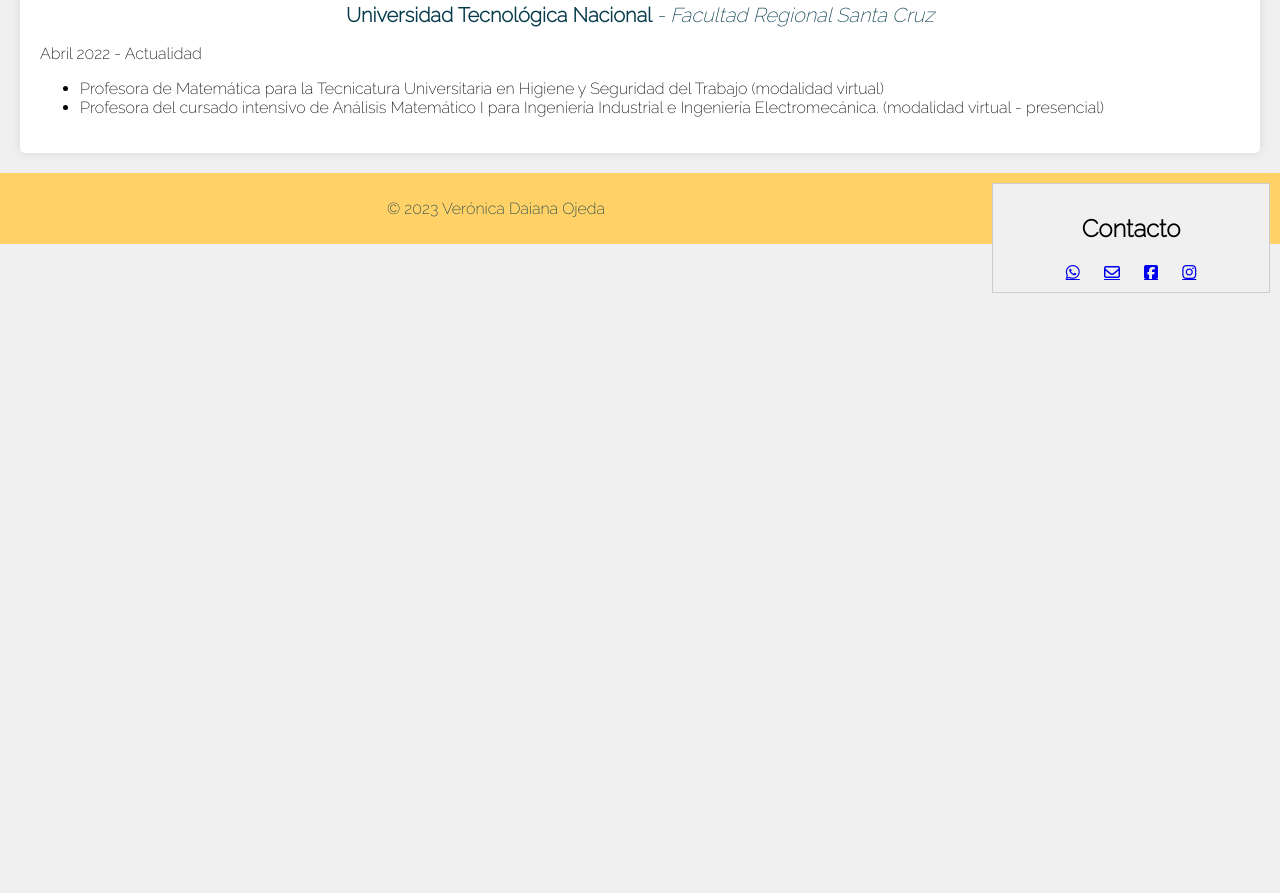
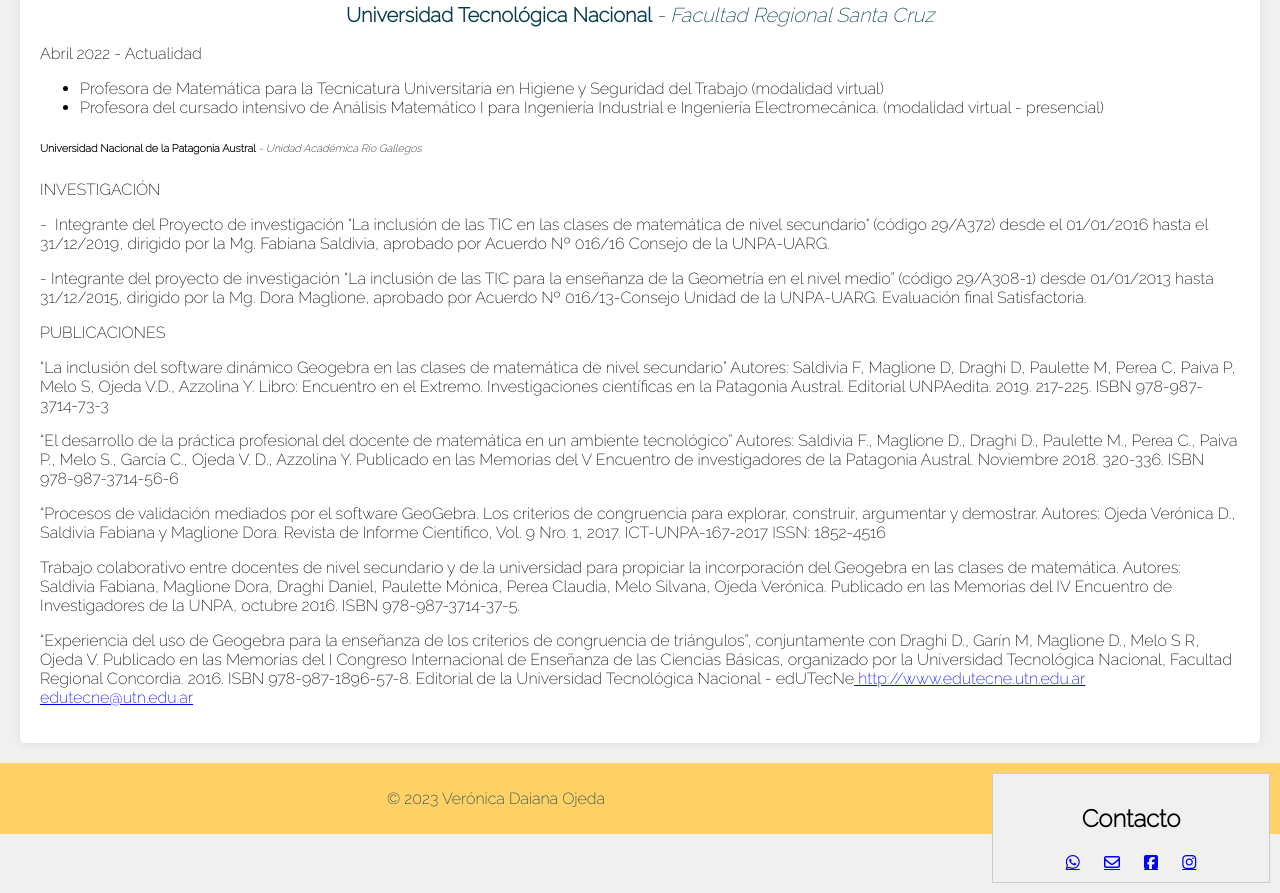
Before and after one commit to DaiArroz/Ticmas, a plain HTML site: page index.html in a window 1280 px wide. Shown: the part 3192-4085 px from the top of the page. Before the commit the page ends 3495 px from the top, so only its background shows below. Drawn offline with Linux system fonts and the light colour scheme; a web font is replaced by a local one.

Commit message:
index.html

```diff
--- a/index.html
+++ b/index.html
@@ -180,6 +180,17 @@
         <li style="font-weight: 400;"><span style="font-weight: 400;">Profesora del cursado intensivo de An&aacute;lisis Matem&aacute;tico I para Ingenier&iacute;a Industrial e Ingenier&iacute;a Electromec&aacute;nica. (modalidad virtual - presencial)</span></li>
         </ul>
 
+        <h6><strong>Universidad Nacional de la Patagonia Austral</strong><em><span style="font-weight: 400;"> - Unidad Acad&eacute;mica R&iacute;o Gallegos</span></em></h6>
+<p><span style="font-weight: 400;">INVESTIGACI&Oacute;N</span></p>
+<p><span style="font-weight: 400;">-&nbsp; Integrante del Proyecto de investigaci&oacute;n "La inclusi&oacute;n de las TIC en las clases de matem&aacute;tica de nivel secundario" (c&oacute;digo 29/A372) desde el 01/01/2016 hasta el 31/12/2019, dirigido por la Mg. Fabiana Saldivia, aprobado por Acuerdo N&ordm; 016/16 Consejo de la UNPA-UARG.</span></p>
+<p><span style="font-weight: 400;">- Integrante del proyecto de investigaci&oacute;n &ldquo;La inclusi&oacute;n de las TIC para la ense&ntilde;anza de la Geometr&iacute;a en el nivel medio&rdquo; (c&oacute;digo 29/A308-1) desde 01/01/2013 hasta 31/12/2015, dirigido por la Mg. Dora Maglione, aprobado por Acuerdo N&ordm; 016/13-Consejo Unidad de la UNPA-UARG. Evaluaci&oacute;n final Satisfactoria.</span></p>
+<p><span style="font-weight: 400;">PUBLICACIONES</span></p>
+<p><span style="font-weight: 400;">&ldquo;La inclusi&oacute;n del software din&aacute;mico Geogebra en las clases de matem&aacute;tica de nivel secundario&rdquo; Autores: Saldivia F, Maglione D, Draghi D, Paulette M, Perea C, Paiva P, Melo S, Ojeda V.D., Azzolina Y. Libro: Encuentro en el Extremo. Investigaciones cient&iacute;ficas en la Patagonia Austral. Editorial UNPAedita. 2019. 217-225. ISBN 978-987-3714-73-3</span></p>
+<p><span style="font-weight: 400;">&ldquo;El desarrollo de la pr&aacute;ctica profesional del docente de matem&aacute;tica en un ambiente tecnol&oacute;gico&rdquo; Autores: Saldivia F., Maglione D., Draghi D., Paulette M., Perea C., Paiva P., Melo S., Garc&iacute;a C., Ojeda V. D., Azzolina Y. Publicado en las Memorias del V Encuentro de investigadores de la Patagonia Austral. Noviembre 2018. 320-336. ISBN 978-987-3714-56-6</span></p>
+<p><span style="font-weight: 400;">&ldquo;Procesos de validaci&oacute;n mediados por el software GeoGebra. Los criterios de congruencia para explorar, construir, argumentar y demostrar. Autores: Ojeda Ver&oacute;nica D., Saldivia Fabiana y Maglione Dora. Revista de Informe Cient&iacute;fico, Vol. 9 Nro. 1, 2017. ICT-UNPA-167-2017 ISSN: 1852-4516</span></p>
+<p><span style="font-weight: 400;">Trabajo colaborativo entre docentes de nivel secundario y de la universidad para propiciar la incorporaci&oacute;n del Geogebra en las clases de matem&aacute;tica. Autores: Saldivia Fabiana, Maglione Dora, Draghi Daniel, Paulette M&oacute;nica, Perea Claudia, Melo Silvana, Ojeda Ver&oacute;nica. Publicado en las Memorias del IV Encuentro de Investigadores de la UNPA, octubre 2016. ISBN 978-987-3714-37-5.</span></p>
+<p><span style="font-weight: 400;">&ldquo;Experiencia del uso de Geogebra para la ense&ntilde;anza de los criterios de congruencia de tri&aacute;ngulos&rdquo;, conjuntamente con Draghi D., Gar&iacute;n M, Maglione D., Melo S R, Ojeda V. Publicado en las Memorias del I Congreso Internacional de Ense&ntilde;anza de las Ciencias B&aacute;sicas, organizado por la Universidad Tecnol&oacute;gica Nacional, Facultad Regional Concordia. 2016. ISBN 978-987-1896-57-8. Editorial de la Universidad Tecnol&oacute;gica Nacional - edUTecNe</span><a href="http://www.edutecne.utn.edu.ar"><span style="font-weight: 400;"> http://www.edutecne.utn.edu.ar edutecne@utn.edu.ar</span></a></p>
+
     </section>
 
     <aside id="contacto">
```
